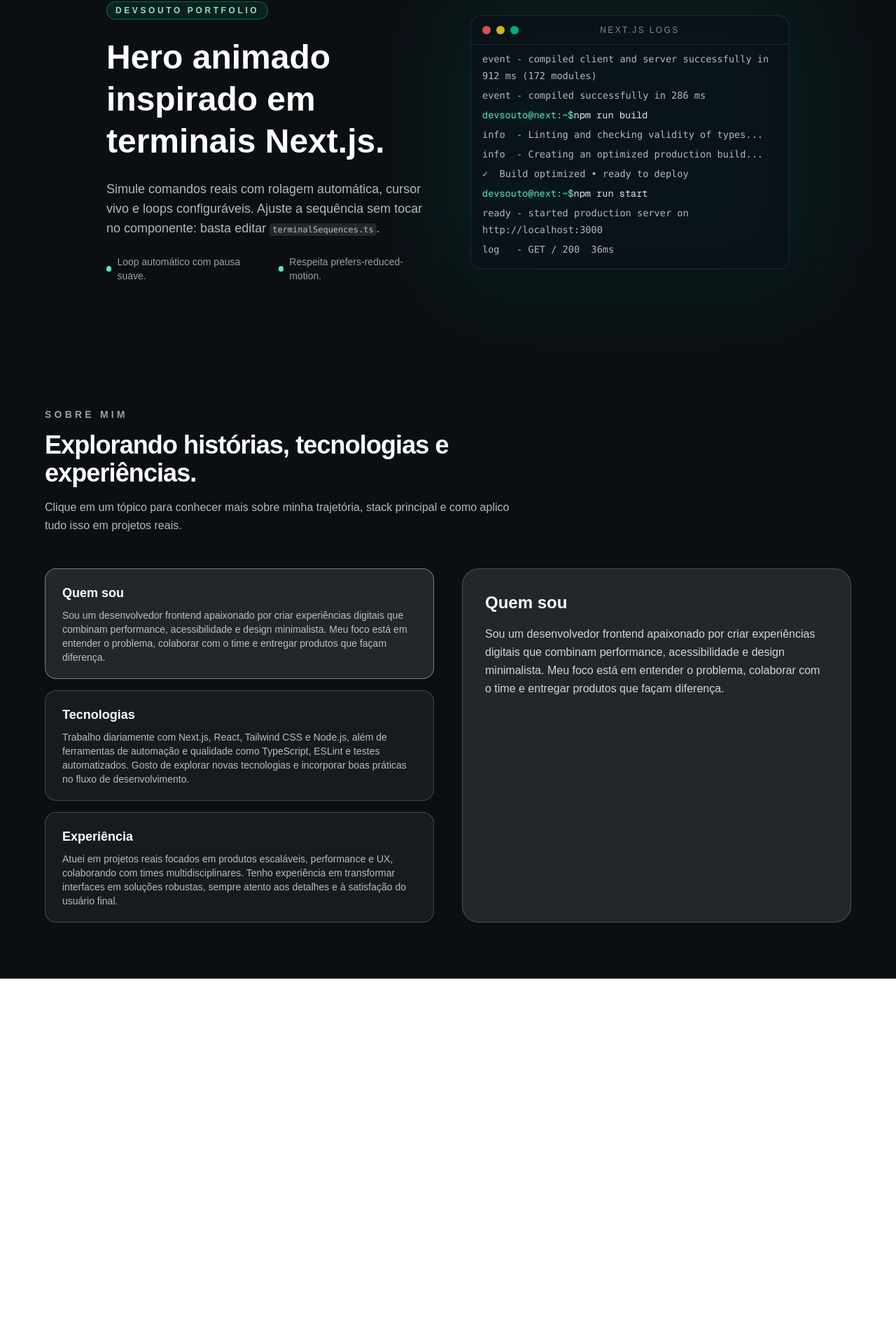
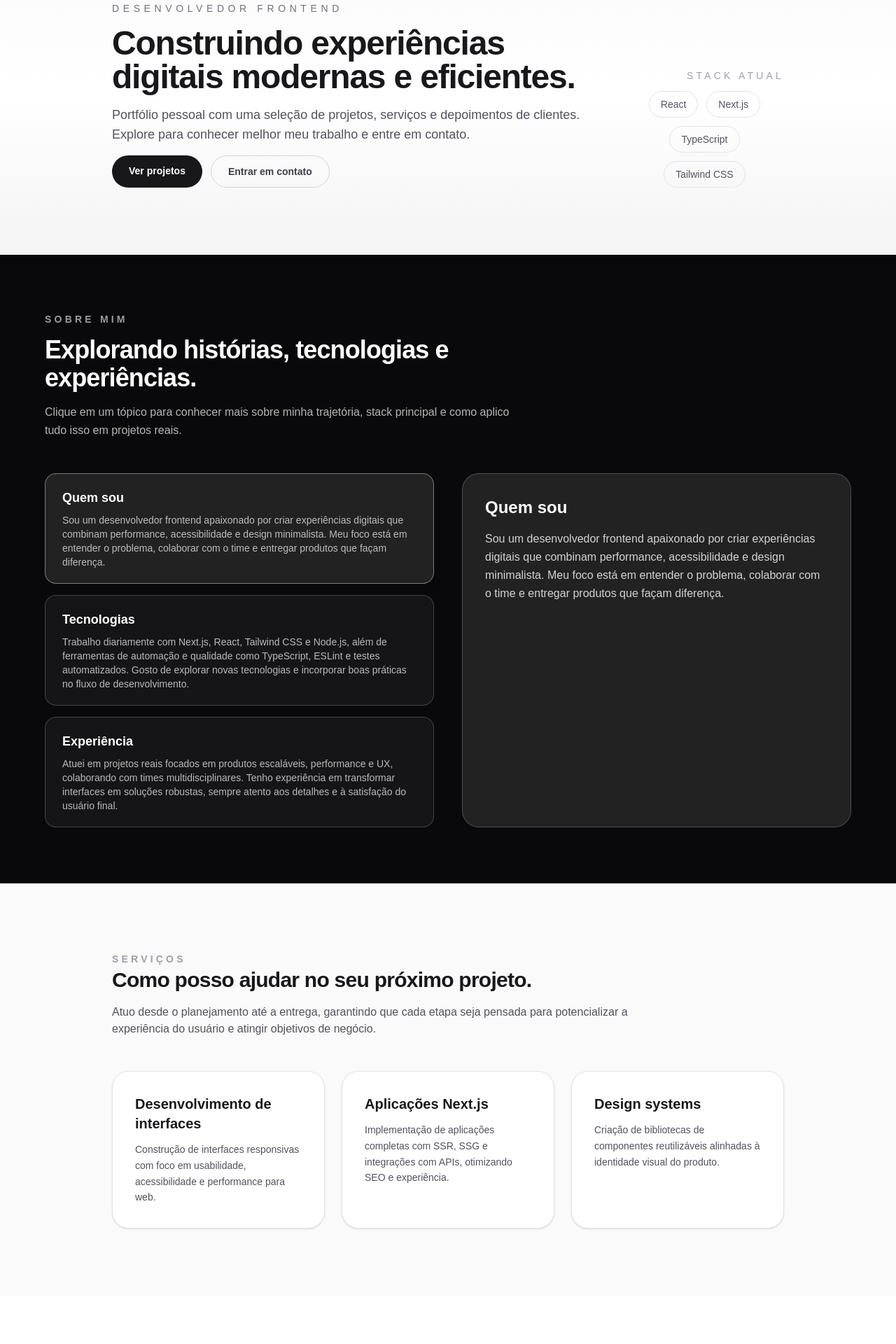
Before and after one commit to DevSolto/dev_portifolio-, a Next.js app: page / in a window 1280 px wide. Shown: the part 190-2110 px from the top of the page at 70% size. Before the commit the page ends 1588 px from the top, so only its background shows below. Built offline with nearby package versions, Linux system fonts and the light colour scheme.

Commit message:
Restore homepage sections and hero copy

```diff
--- a/src/app/components/AboutSection.tsx
+++ b/src/app/components/AboutSection.tsx
@@ -44,7 +44,7 @@ export default function AboutSection({ topics = DEFAULT_TOPICS }: AboutSectionPr
   return (
     <section
       id="sobre"
-      className="px-6 py-20 text-white"
+      className="bg-zinc-950 px-6 py-20 text-white dark:bg-black"
       aria-labelledby="about-section-title"
     >
       <div className="mx-auto max-w-6xl">
@@ -56,8 +56,7 @@ export default function AboutSection({ topics = DEFAULT_TOPICS }: AboutSectionPr
             Explorando histórias, tecnologias e experiências.
           </h2>
           <p className="mt-4 text-base leading-relaxed text-white/70">
-            Clique em um tópico para conhecer mais sobre minha trajetória, stack principal e como aplico tudo isso em projetos
-            reais.
+            Clique em um tópico para conhecer mais sobre minha trajetória, stack principal e como aplico tudo isso em projetos reais.
           </p>
         </div>
         <div className="grid gap-10 lg:grid-cols-2">
--- a/src/app/page.tsx
+++ b/src/app/page.tsx
@@ -1,13 +1,21 @@
-
 import AboutSection from "./components/AboutSection";
-import TerminalHero from "./components/TerminalHero";
+import {
+  ContactSection,
+  HeroSection,
+  ProjectsSection,
+  ServicesSection,
+  TestimonialsSection,
+} from "@/components/sections";
 
 export default function Home() {
   return (
-    <main className="min-h-screen bg-[#0b0f14] text-white">
-      <TerminalHero />
+    <main>
+      <HeroSection />
       <AboutSection />
-
+      <ServicesSection />
+      <ProjectsSection />
+      <TestimonialsSection />
+      <ContactSection />
     </main>
   );
 }
```
